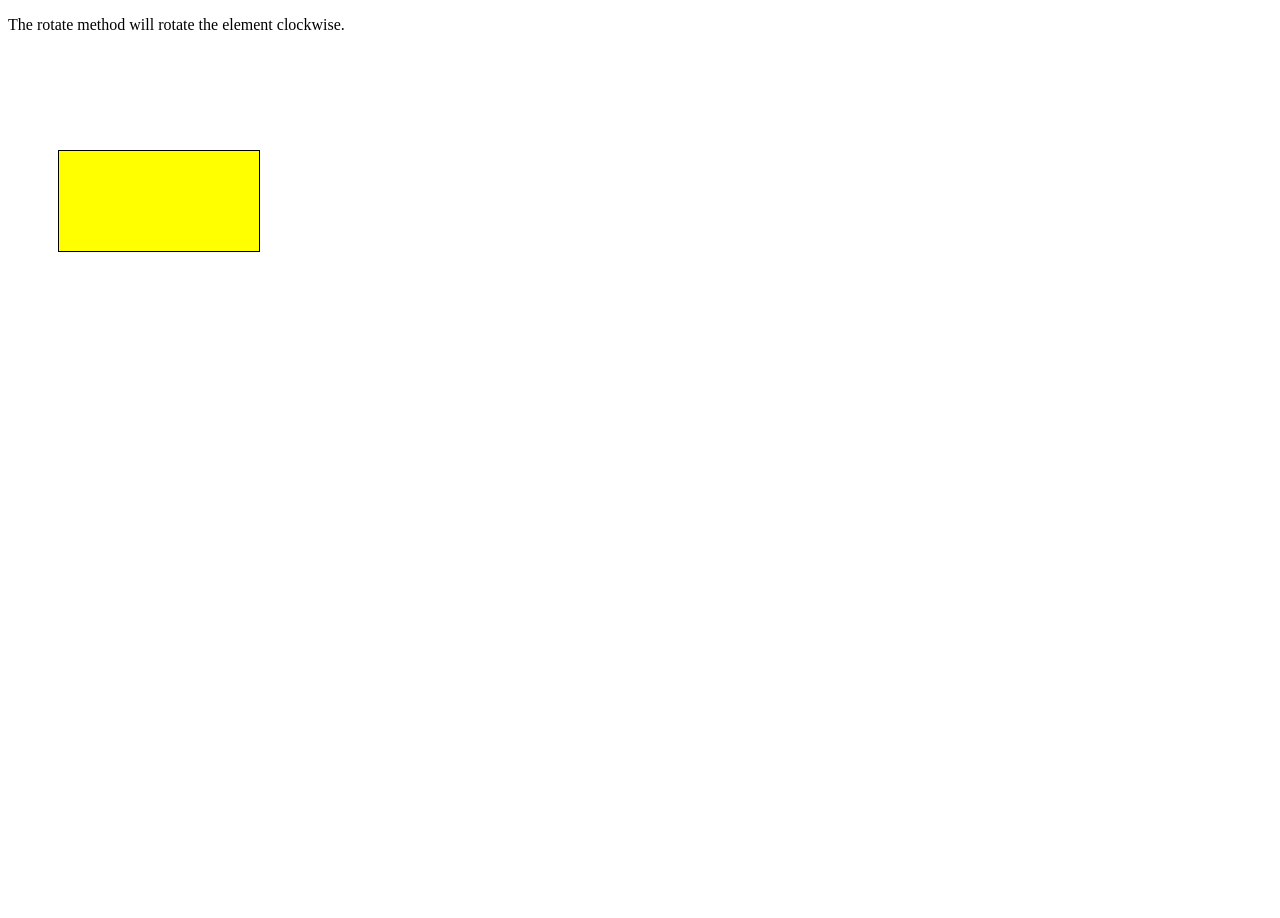
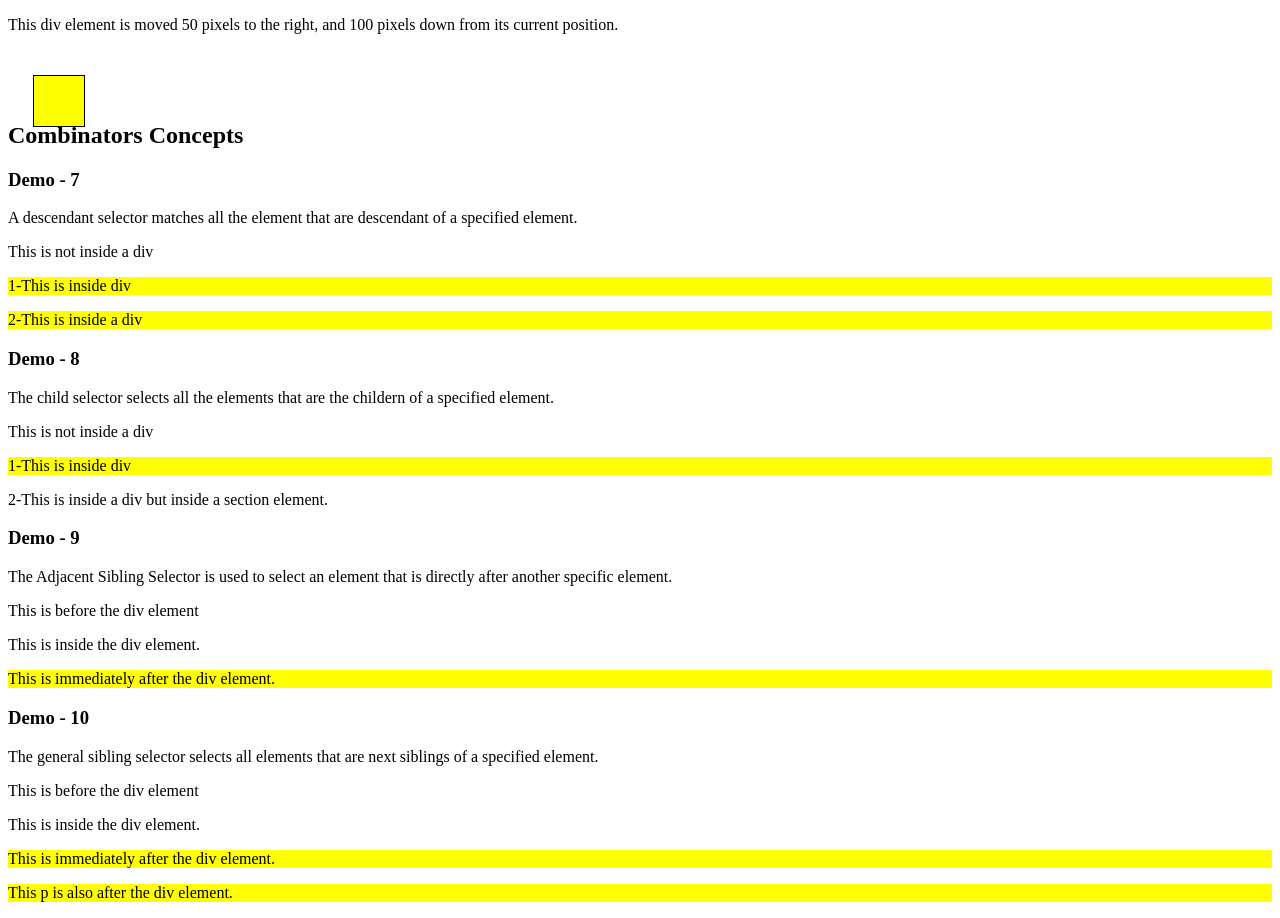
Before and after one commit to GemAyush/CSS-Assignment---2, a plain HTML site: page index.html in a window 1280 px wide. Shown: the part 2373-3291 px from the top of the page. Before the commit the page ends 2625 px from the top, so only its background shows below. Drawn offline with Linux system fonts and the light colour scheme.

Commit message:
combinators concept

```diff
--- a/index.css
+++ b/index.css
@@ -43,9 +43,21 @@
     height: 200px;
 }
 .Transform{
-    width: 200px;
-    height: 100px;
+    width: 50px;
+    height: 50px;
     background: yellow;
     border: 1px solid black;
-    transform: translate(50px, 100px);
+    transform: translate(25px, 25px);
 }
+.descend p{
+    background-color: yellow;
+}
+.child-selector > p{
+    background-color: yellow;
+}
+.adjacent + p{
+    background-color: yellow;
+}
+.general ~ p{
+    background-color: yellow;
+}
--- a/index.html
+++ b/index.html
@@ -47,8 +47,37 @@
     <p>Hover over the div, to see the transition effect.</p>
     <div class="Transition"></div>
     <h3>Transform</h3>
-    <p>The rotate method will rotate the element clockwise.</p>
+    <p>This div element is moved 50 pixels to the right, and 100 pixels down from its current position.</p>
     <div class="Transform"></div>
-
+    <h2>Combinators Concepts</h2>
+    <h3>Demo - 7</h3>
+    <p>A descendant selector matches all the element that are descendant of a specified element.</p>
+    <p>This is not inside a div</p>
+    <div class="descend">
+        <p>1-This is inside div</p>
+        <section><p>2-This is inside a div</p></section>
+    </div>
+    <h3>Demo - 8</h3>
+    <p>The child selector selects all the elements that are the childern of a specified element.</p>
+    <p>This is not inside a div</p>
+    <div class="child-selector">
+        <p>1-This is inside div</p>
+        <section><p>2-This is inside a div but inside a section element.</p></section>
+    </div>
+    <h3>Demo - 9</h3>
+    <p>The Adjacent Sibling Selector is used to select an element that is directly after another specific element.</p>
+    <p>This is before the div element</p>
+    <div class="adjacent">
+        <p>This is inside the div element.</p>
+    </div>
+    <p>This is immediately after the div element.</p>
+    <h3>Demo - 10</h3>
+    <p>The general sibling selector selects all elements that are next siblings of a specified element.</p>
+    <p>This is before the div element</p>
+    <div class="general">
+        <p>This is inside the div element.</p>
+    </div>
+    <p>This is immediately after the div element.</p>
+    <p>This p is also after the div element.</p>
 </body>
 </html>
```
